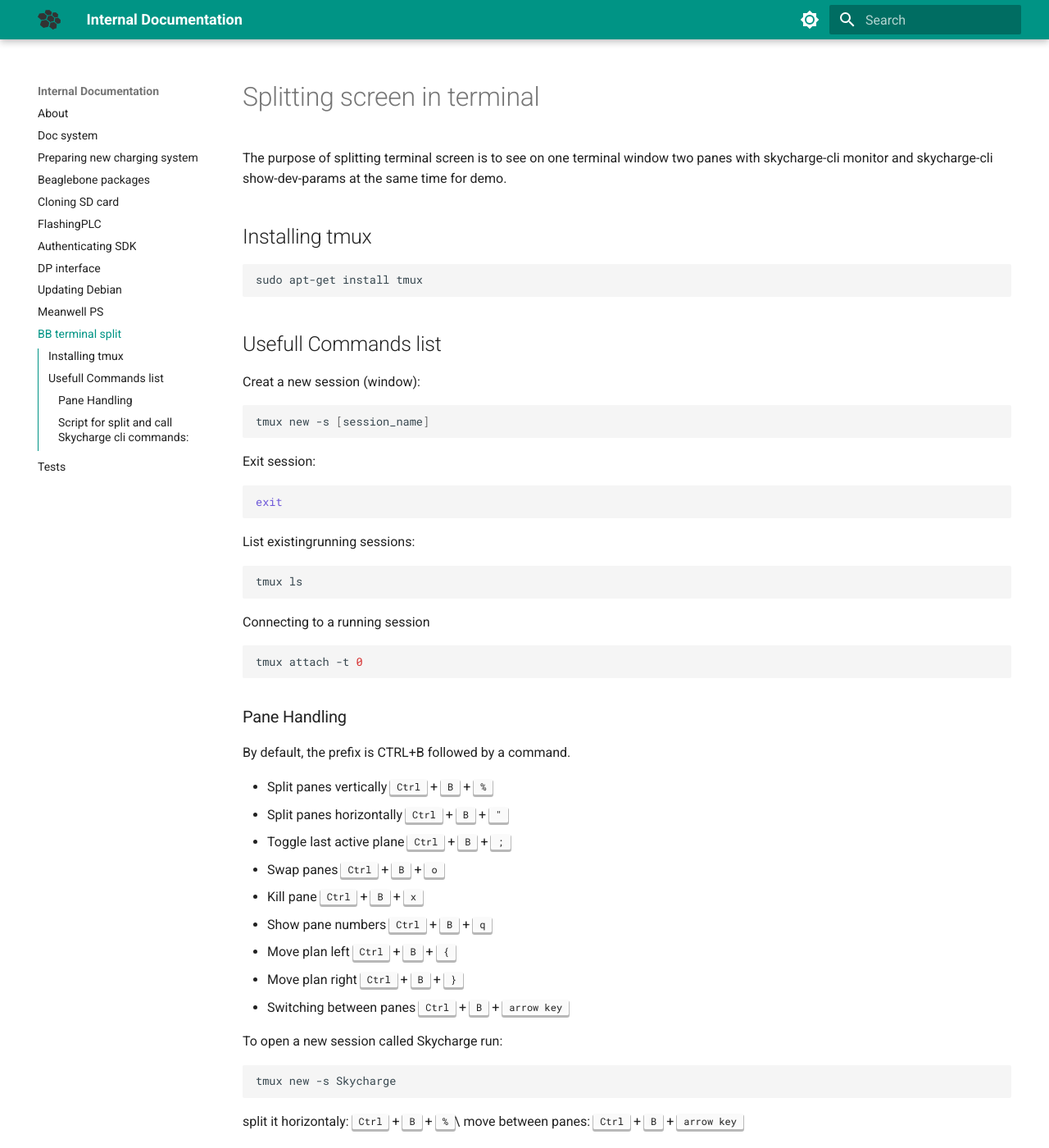
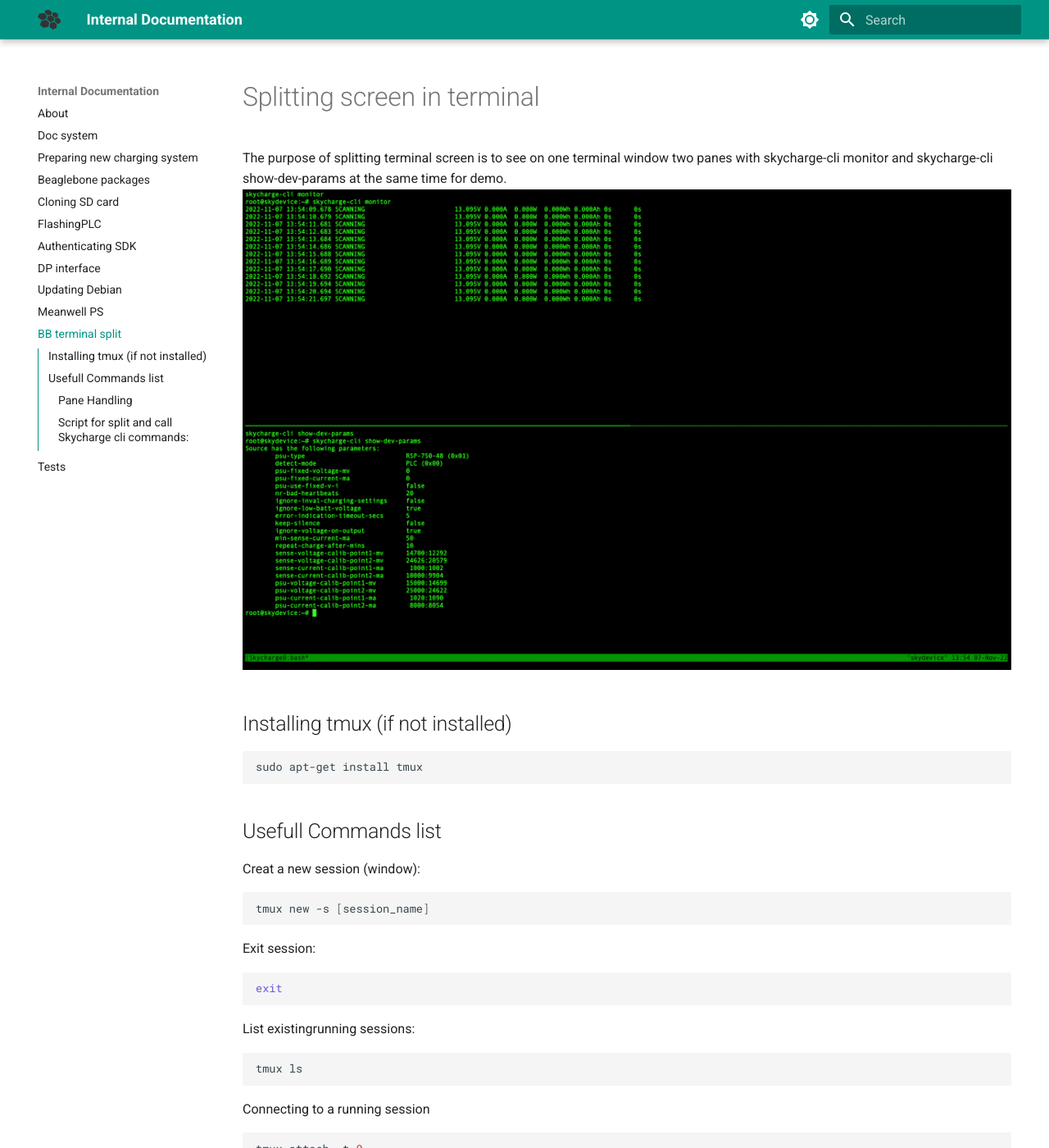
Before and after one commit to g-zajac/mkdosc-playground, an MkDocs documentation site: the page built from docs/tmux.md, in a window 1280 px wide and 1400 px high. Shown: the whole window at 82% size. Built offline with MkDocs 1.6.1 and Material for MkDocs 9.7.7, drawn with Linux system fonts in a browser that asks for light colours.

Commit message:
add tmux screenshot

````diff
--- a/docs/tmux.md
+++ b/docs/tmux.md
@@ -1,8 +1,8 @@
 # Splitting screen in terminal
 The purpose of splitting terminal screen is to see on one terminal window two panes with skycharge-cli monitor and skycharge-cli show-dev-params at the same time for demo.
+![tmux-screen-split](assets/tmux.png)
 
-
-## Installing tmux
+## Installing tmux (if not installed)
 ```shell
 sudo apt-get install tmux
 ```
````
Also changed, not shown: docs/assets/tmux.png (added).
